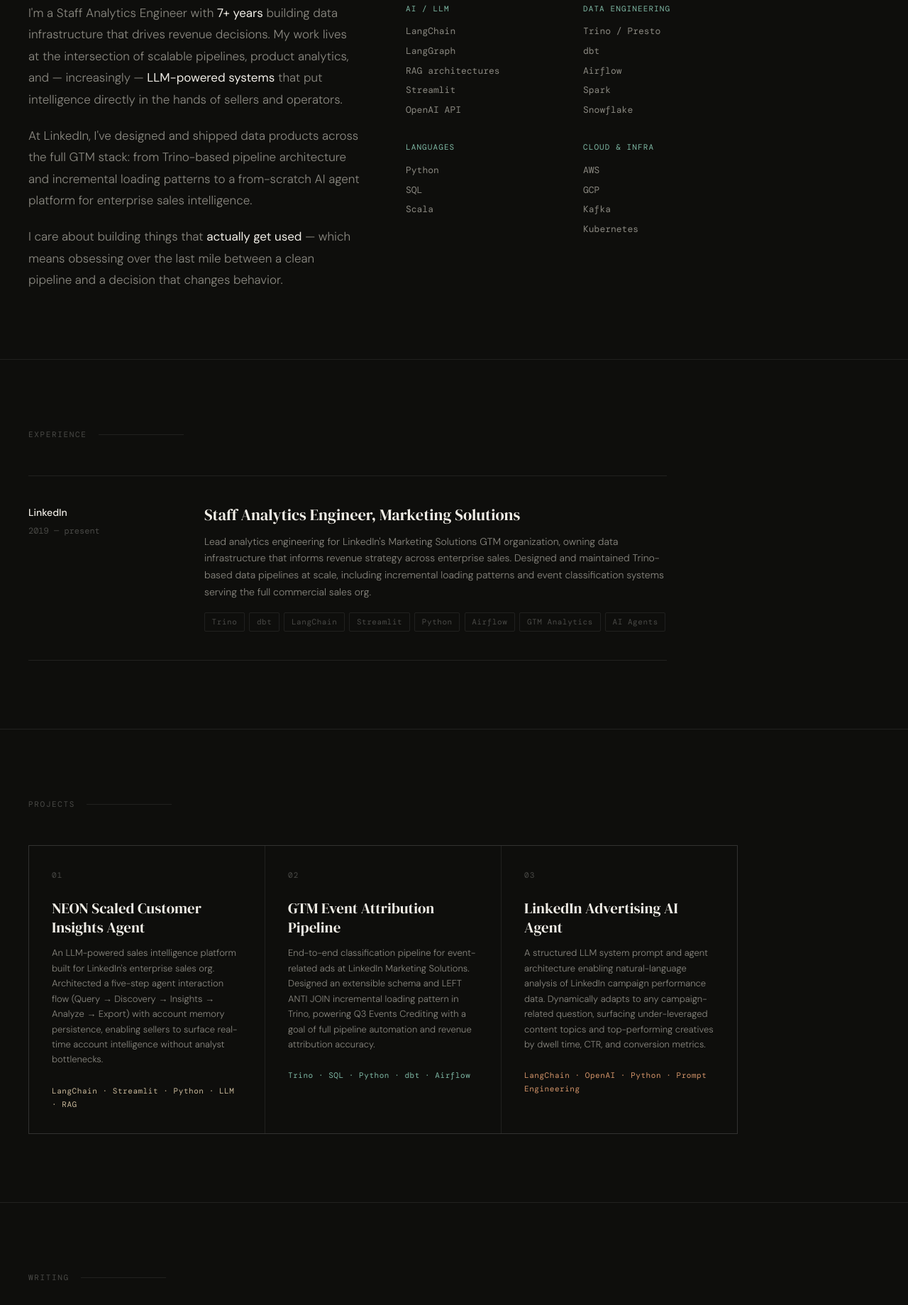
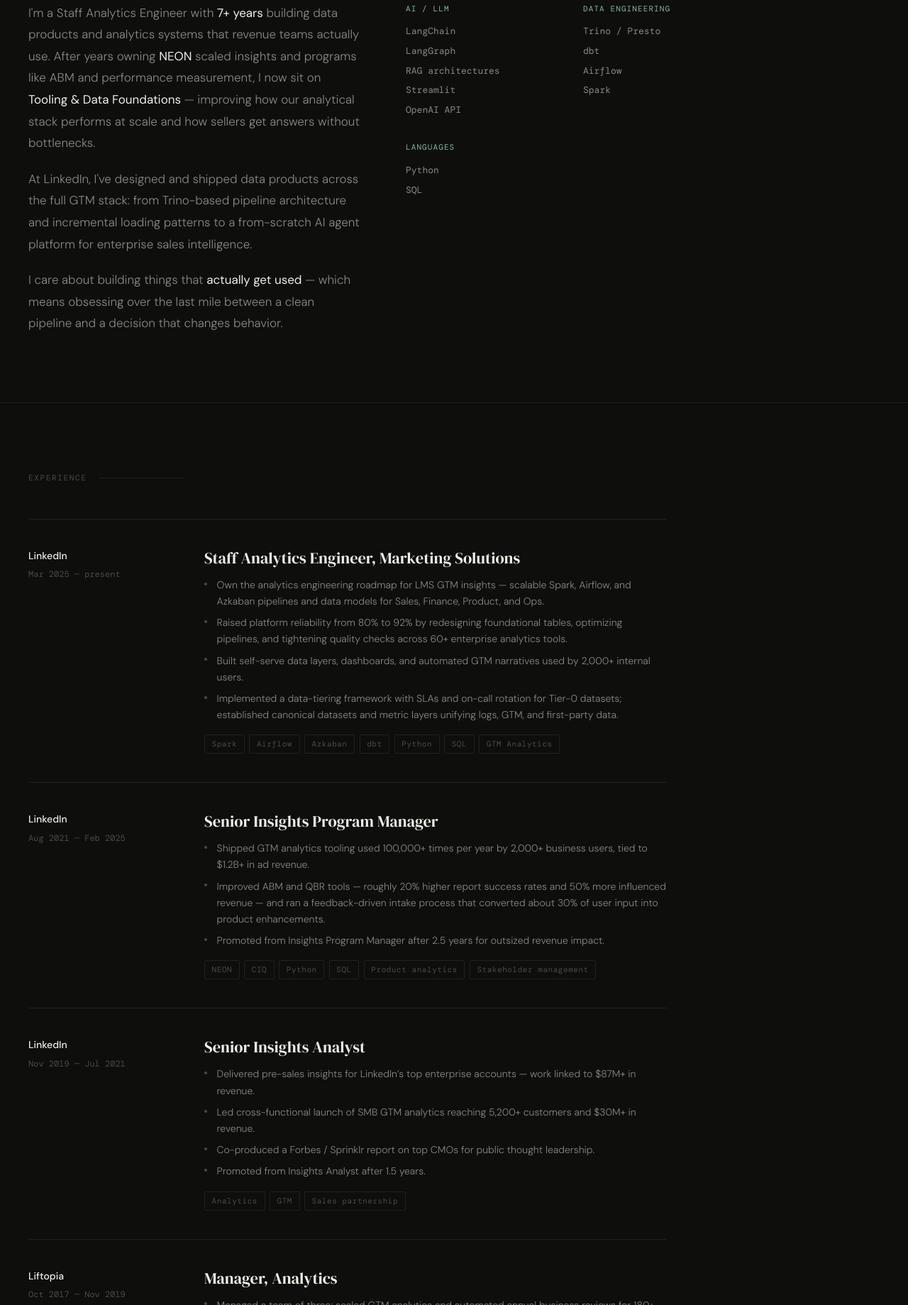
Before and after one commit to GregSpathias/website, a plain HTML site: page index.html in a window 1280 px wide. Shown: the part 961-2800 px from the top of the page at 71% size. Drawn offline with nearby package versions, Linux system fonts and the light colour scheme; a web font is replaced by a local one.

Commit message:
updating resume section

```diff
--- a/index.html
+++ b/index.html
@@ -5,15 +5,15 @@
 <meta charset="UTF-8">
 <meta name="viewport" content="width=device-width, initial-scale=1.0">
 <title>Gregory Spathias — Staff Analytics Engineer</title>
-<meta name="description" content="Staff Analytics Engineer specializing in AI-powered data products, LLM agent systems, and GTM intelligence.">
+<meta name="description" content="Staff Analytics Engineer at LinkedIn — data foundations, Scaled analytics, AI-powered sales intelligence, and GTM tooling.">
 <meta name="keywords" content="Gregory Spathias, Staff Analytics Engineer, Data Engineer, LangChain, AI Agent, LinkedIn, San Francisco">
 <meta property="og:title" content="Gregory Spathias — Staff Analytics Engineer">
-<meta property="og:description" content="Staff Analytics Engineer specializing in AI-powered data products, LLM agent systems, and GTM intelligence at scale.">
+<meta property="og:description" content="Staff Analytics Engineer at LinkedIn — data foundations, LLM systems, and revenue analytics for Marketing Solutions GTM.">
 <meta property="og:url" content="https://www.gregoryspathias.com">
 <meta property="og:type" content="website">
 <meta name="twitter:card" content="summary">
 <meta name="twitter:title" content="Gregory Spathias — Staff Analytics Engineer">
-<meta name="twitter:description" content="Staff Analytics Engineer specializing in AI-powered data products, LLM agent systems, and GTM intelligence at scale.">
+<meta name="twitter:description" content="Staff Analytics Engineer at LinkedIn — data foundations, NEON-scale tooling, LLM systems, and GTM analytics.">
 <link rel="preconnect" href="https://fonts.googleapis.com">
 <link rel="preconnect" href="https://fonts.gstatic.com" crossorigin>
 <link href="https://fonts.googleapis.com/css2?family=DM+Serif+Display:ital@0;1&family=DM+Mono:wght@300;400;500&family=DM+Sans:ital,opsz,wght@0,9..40,300;0,9..40,400;0,9..40,500;1,9..40,300&display=swap" rel="stylesheet">
@@ -291,6 +291,29 @@
     line-height: 1.7;
     margin-bottom: 1rem;
   }
+  .work-bullets {
+    list-style: none;
+    padding: 0;
+    margin: 0 0 1rem 0;
+  }
+  .work-bullets li {
+    font-size: 14px;
+    color: var(--text-muted);
+    line-height: 1.65;
+    padding-left: 1.1rem;
+    position: relative;
+    margin-bottom: 0.45rem;
+  }
+  .work-bullets li::before {
+    content: '';
+    position: absolute;
+    left: 0;
+    top: 0.55em;
+    width: 4px;
+    height: 4px;
+    border-radius: 50%;
+    background: var(--text-faint);
+  }
   .work-tags {
     display: flex;
     flex-wrap: wrap;
@@ -337,6 +360,7 @@
   .project-card:hover::before { background: var(--accent); }
   .project-card:nth-child(2):hover::before { background: var(--accent2); }
   .project-card:nth-child(3):hover::before { background: var(--accent3); }
+  .project-card:nth-child(4):hover::before { background: var(--accent); }
 
   .project-num {
     font-family: var(--mono);
@@ -366,6 +390,7 @@
   }
   .project-card:nth-child(2) .project-stack { color: var(--accent2); }
   .project-card:nth-child(3) .project-stack { color: var(--accent3); }
+  .project-card:nth-child(4) .project-stack { color: var(--accent); }
 
   /* WRITING */
   .writing-list { max-width: 700px; display: flex; flex-direction: column; gap: 0; }
@@ -506,8 +531,8 @@
   <h1 class="hero-name">Gregory<br><em>Spathias</em></h1>
   <div class="hero-bottom">
     <p class="hero-desc">
-      I build <strong>AI-powered data products</strong> and large-scale analytics systems.<br>
-      Currently at <strong>LinkedIn</strong> — architecting intelligent sales infrastructure at the intersection of data engineering and LLM agents.
+      I build <strong>high-leverage analytics infrastructure</strong> and AI-powered sales intelligence.<br>
+      At <strong>LinkedIn</strong>, I focus on <strong>data foundations</strong> and NEON-scale tooling — from core table strategy and pipeline performance to LLM agents that put insights in front of sellers.
     </p>
     <div class="hero-links">
       <a href="https://www.linkedin.com/in/gregory-spathias/" target="_blank" class="hero-link">LinkedIn</a>
@@ -525,7 +550,7 @@
   <div class="about-grid reveal">
     <div class="about-text">
       <p>
-        I'm a Staff Analytics Engineer with <strong>7+ years</strong> building data infrastructure that drives revenue decisions. My work lives at the intersection of scalable pipelines, product analytics, and — increasingly — <strong>LLM-powered systems</strong> that put intelligence directly in the hands of sellers and operators.
+        I'm a Staff Analytics Engineer with <strong>7+ years</strong> building data products and analytics systems that revenue teams actually use. After years owning <strong>NEON</strong> scaled insights and programs like ABM and performance measurement, I now sit on <strong>Tooling &amp; Data Foundations</strong> — improving how our analytical stack performs at scale and how sellers get answers without bottlenecks.
       </p>
       <p>
         At LinkedIn, I've designed and shipped data products across the full GTM stack: from Trino-based pipeline architecture and incremental loading patterns to a from-scratch AI agent platform for enterprise sales intelligence.
@@ -553,7 +578,6 @@
             <span class="stack-item">dbt</span>
             <span class="stack-item">Airflow</span>
             <span class="stack-item">Spark</span>
-            <span class="stack-item">Snowflake</span>
           </div>
         </div>
         <div class="stack-group">
@@ -561,16 +585,6 @@
           <div class="stack-items">
             <span class="stack-item">Python</span>
             <span class="stack-item">SQL</span>
-            <span class="stack-item">Scala</span>
-          </div>
-        </div>
-        <div class="stack-group">
-          <div class="stack-group-label">Cloud &amp; Infra</div>
-          <div class="stack-items">
-            <span class="stack-item">AWS</span>
-            <span class="stack-item">GCP</span>
-            <span class="stack-item">Kafka</span>
-            <span class="stack-item">Kubernetes</span>
           </div>
         </div>
       </div>
@@ -588,22 +602,105 @@
     <div class="work-item reveal">
       <div class="work-meta">
         <div class="work-company">LinkedIn</div>
-        <div class="work-period">2019 — present</div>
+        <div class="work-period">Mar 2025 — present</div>
       </div>
       <div class="work-body">
         <div class="work-title">Staff Analytics Engineer, Marketing Solutions</div>
-        <p class="work-desc">
-          Lead analytics engineering for LinkedIn's Marketing Solutions GTM organization, owning data infrastructure that informs revenue strategy across enterprise sales. Designed and maintained Trino-based data pipelines at scale, including incremental loading patterns and event classification systems serving the full commercial sales org.
-        </p>
+        <ul class="work-bullets">
+          <li>Own the analytics engineering roadmap for LMS GTM insights — scalable Spark, Airflow, and Azkaban pipelines and data models for Sales, Finance, Product, and Ops.</li>
+          <li>Raised platform reliability from 80% to 92% by redesigning foundational tables, optimizing pipelines, and tightening quality checks across 60+ enterprise analytics tools.</li>
+          <li>Built self-serve data layers, dashboards, and automated GTM narratives used by 2,000+ internal users.</li>
+          <li>Implemented a data-tiering framework with SLAs and on-call rotation for Tier-0 datasets; established canonical datasets and metric layers unifying logs, GTM, and first-party data.</li>
+        </ul>
         <div class="work-tags">
-          <span class="tag">Trino</span>
+          <span class="tag">Spark</span>
+          <span class="tag">Airflow</span>
+          <span class="tag">Azkaban</span>
           <span class="tag">dbt</span>
-          <span class="tag">LangChain</span>
-          <span class="tag">Streamlit</span>
           <span class="tag">Python</span>
+          <span class="tag">SQL</span>
+          <span class="tag">GTM Analytics</span>
+        </div>
+      </div>
+    </div>
+
+    <div class="work-item reveal">
+      <div class="work-meta">
+        <div class="work-company">LinkedIn</div>
+        <div class="work-period">Aug 2021 — Feb 2025</div>
+      </div>
+      <div class="work-body">
+        <div class="work-title">Senior Insights Program Manager</div>
+        <ul class="work-bullets">
+          <li>Shipped GTM analytics tooling used 100,000+ times per year by 2,000+ business users, tied to $1.2B+ in ad revenue.</li>
+          <li>Improved ABM and QBR tools — roughly 20% higher report success rates and 50% more influenced revenue — and ran a feedback-driven intake process that converted about 30% of user input into product enhancements.</li>
+          <li>Promoted from Insights Program Manager after 2.5 years for outsized revenue impact.</li>
+        </ul>
+        <div class="work-tags">
+          <span class="tag">NEON</span>
+          <span class="tag">CIQ</span>
+          <span class="tag">Python</span>
+          <span class="tag">SQL</span>
+          <span class="tag">Product analytics</span>
+          <span class="tag">Stakeholder management</span>
+        </div>
+      </div>
+    </div>
+
+    <div class="work-item reveal">
+      <div class="work-meta">
+        <div class="work-company">LinkedIn</div>
+        <div class="work-period">Nov 2019 — Jul 2021</div>
+      </div>
+      <div class="work-body">
+        <div class="work-title">Senior Insights Analyst</div>
+        <ul class="work-bullets">
+          <li>Delivered pre-sales insights for LinkedIn’s top enterprise accounts — work linked to $87M+ in revenue.</li>
+          <li>Led cross-functional launch of SMB GTM analytics reaching 5,200+ customers and $30M+ in revenue.</li>
+          <li>Co-produced a Forbes / Sprinklr report on top CMOs for public thought leadership.</li>
+          <li>Promoted from Insights Analyst after 1.5 years.</li>
+        </ul>
+        <div class="work-tags">
+          <span class="tag">Analytics</span>
+          <span class="tag">GTM</span>
+          <span class="tag">Sales partnership</span>
+        </div>
+      </div>
+    </div>
+
+    <div class="work-item reveal">
+      <div class="work-meta">
+        <div class="work-company">Liftopia</div>
+        <div class="work-period">Oct 2017 — Nov 2019</div>
+      </div>
+      <div class="work-body">
+        <div class="work-title">Manager, Analytics</div>
+        <ul class="work-bullets">
+          <li>Managed a team of three; scaled GTM analytics and automated annual business reviews for 180+ partners.</li>
+          <li>Drove Looker adoption and built Python/SQL Airflow jobs to catch pricing issues, cutting discrepancies by 25%.</li>
+        </ul>
+        <div class="work-tags">
+          <span class="tag">Looker</span>
           <span class="tag">Airflow</span>
-          <span class="tag">GTM Analytics</span>
-          <span class="tag">AI Agents</span>
+          <span class="tag">Python</span>
+          <span class="tag">SQL</span>
+        </div>
+      </div>
+    </div>
+
+    <div class="work-item reveal">
+      <div class="work-meta">
+        <div class="work-company">Triage Consulting Group</div>
+        <div class="work-period">Jul 2015 — Sep 2017</div>
+      </div>
+      <div class="work-body">
+        <div class="work-title">Senior Associate Consultant</div>
+        <ul class="work-bullets">
+          <li>Led revenue-cycle projects for hospitals — scaled audits recovered $8M+ in underpaid claims.</li>
+        </ul>
+        <div class="work-tags">
+          <span class="tag">Analytics</span>
+          <span class="tag">Healthcare</span>
         </div>
       </div>
     </div>
@@ -622,7 +719,7 @@
       <div class="project-num">01</div>
       <div class="project-title">NEON Scaled Customer Insights Agent</div>
       <p class="project-desc">
-        An LLM-powered sales intelligence platform built for LinkedIn's enterprise sales org. Architected a five-step agent interaction flow (Query → Discovery → Insights → Analyze → Export) with account memory persistence, enabling sellers to surface real-time account intelligence without analyst bottlenecks.
+        An LLM-powered sales intelligence experience built for LinkedIn's enterprise sales org, alongside a broad NEON scaled-insights portfolio. Architected a five-step agent flow (Query → Discovery → Insights → Analyze → Export) with account memory persistence so sellers get account-level answers without waiting on analysts.
       </p>
       <div class="project-stack">LangChain · Streamlit · Python · LLM · RAG</div>
     </div>
@@ -631,7 +728,7 @@
       <div class="project-num">02</div>
       <div class="project-title">GTM Event Attribution Pipeline</div>
       <p class="project-desc">
-        End-to-end classification pipeline for event-related ads at LinkedIn Marketing Solutions. Designed an extensible schema and LEFT ANTI JOIN incremental loading pattern in Trino, powering Q3 Events Crediting with a goal of full pipeline automation and revenue attribution accuracy.
+        End-to-end classification pipeline for event-related ads at LinkedIn Marketing Solutions. Designed an extensible schema and LEFT ANTI JOIN incremental loading pattern in Trino, powering events crediting and cleaner revenue attribution — built for automation and accuracy as the business scales.
       </p>
       <div class="project-stack">Trino · SQL · Python · dbt · Airflow</div>
     </div>
@@ -640,9 +737,18 @@
       <div class="project-num">03</div>
       <div class="project-title">LinkedIn Advertising AI Agent</div>
       <p class="project-desc">
-        A structured LLM system prompt and agent architecture enabling natural-language analysis of LinkedIn campaign performance data. Dynamically adapts to any campaign-related question, surfacing under-leveraged content topics and top-performing creatives by dwell time, CTR, and conversion metrics.
+        A structured LLM system prompt and agent architecture enabling natural-language analysis of LinkedIn campaign performance data. Dynamically adapts to campaign questions, surfacing under-leveraged topics and top-performing creatives by dwell time, CTR, and conversion metrics.
       </p>
       <div class="project-stack">LangChain · OpenAI · Python · Prompt Engineering</div>
+    </div>
+
+    <div class="project-card">
+      <div class="project-num">04</div>
+      <div class="project-title">NEON performance &amp; data foundations</div>
+      <p class="project-desc">
+        Hands-on work to make large-scale insight tooling faster and more dependable: GenAI-assisted optimization pilots on the heaviest NEON tools, measurable runtime improvements on core workloads (including large wins on measurement and multi-messaging-style pipelines), and strategic investment in shared tables — e.g., audience and engagement surfaces that unlock many downstream reports. Paired with operational excellence on CIQ/Merlin reliability and clear PRDs when bringing cross-functional partners along.
+      </p>
+      <div class="project-stack">Trino · SQL · Python · GenAI tooling · Platform partnership</div>
     </div>
 
   </div>
@@ -684,7 +790,7 @@
     <div class="section-label">Connect</div>
     <h2 class="connect-heading">Let's build something <em>worth building.</em></h2>
     <p class="connect-desc">
-      I'm always interested in conversations about data products, AI infrastructure, and GTM analytics at scale. Whether you're working on something ambitious or just want to compare notes — reach out.
+      I'm always interested in conversations about analytics engineering, data foundations at scale, AI for internal tools, and GTM intelligence. Whether you're working on something ambitious or just want to compare notes — reach out.
     </p>
     <div class="connect-links">
       <a href="mailto:gregoryspathias@gmail.com" class="hero-link primary">gregoryspathias@gmail.com</a>
```
